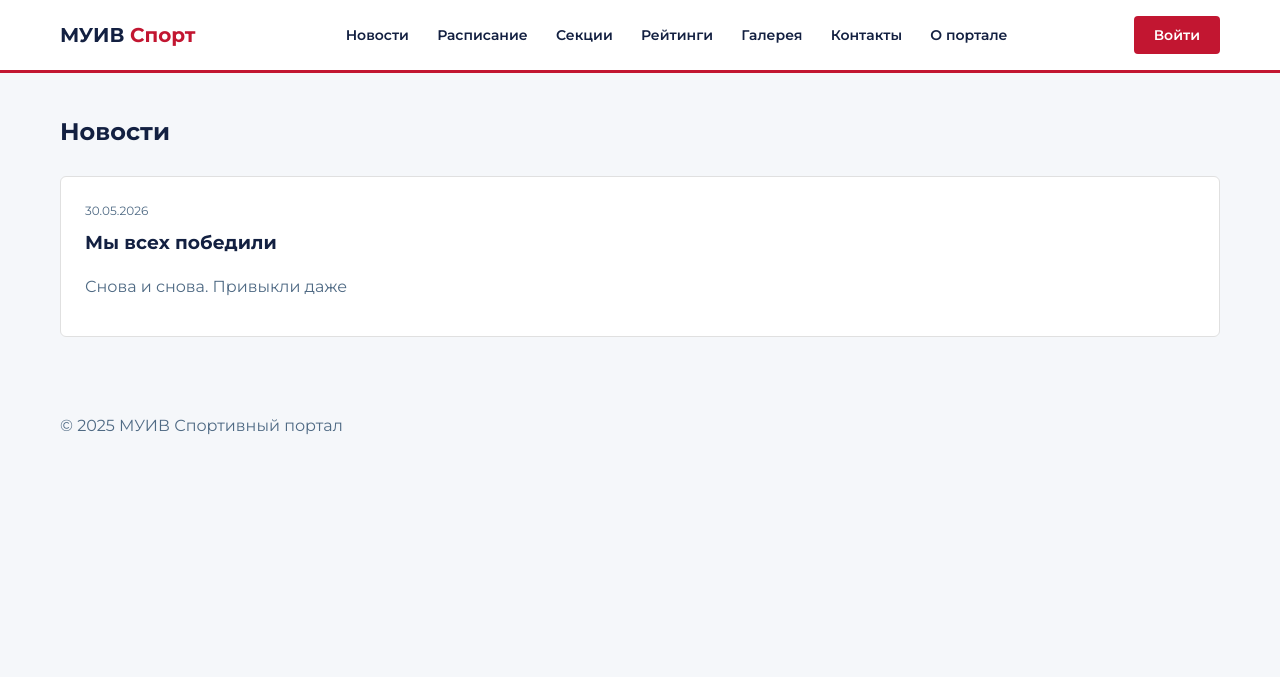
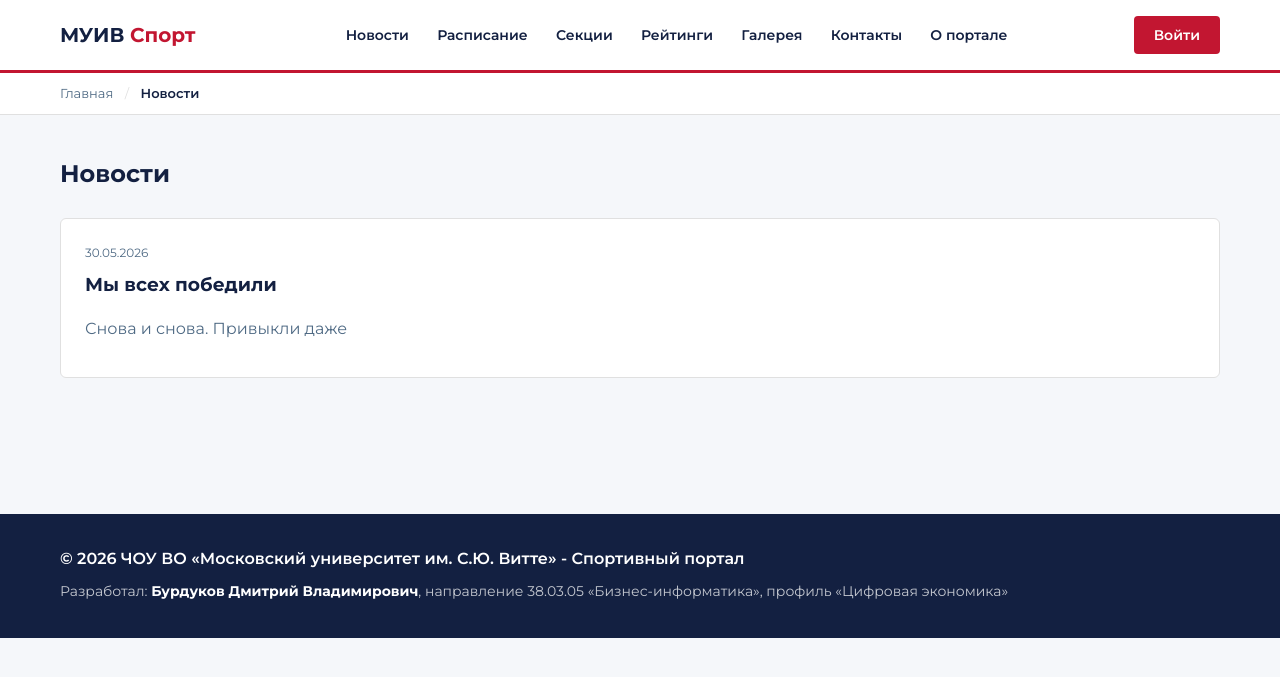
Before and after one commit to Dim-Dim-git/vitte-sport, a Django app: page /news/ in a window 1280 px wide. Shown: the top 677 px of the page. Run offline with Django 5.2, Linux system fonts and the light colour scheme; data comes from the database, SQL or seed files in the repository.

Commit message:
Add author footer and breadcrumbs block to base.html

```diff
--- a/templates/base.html
+++ b/templates/base.html
@@ -31,11 +31,22 @@
     </div>
   </div>
 
+  <div style="background: white; border-bottom: 1px solid var(--border); padding: 10px 0; font-size: 13px;">
+    <div class="container">
+      {% block breadcrumbs %}
+        <a href="/" style="color: var(--muted); font-weight: 500;">Главная</a>
+      {% endblock %}
+    </div>
+  </div>
+
   {% block content %}{% endblock %}
 
-  <footer>
+<footer style="background: var(--dark); color: white; margin-top: 60px; padding: 32px 0 24px;">
     <div class="container">
-      <p>© 2025 МУИВ Спортивный портал</p>
+      <p style="color: white; font-weight: 600; margin-bottom: 8px;">© 2026 ЧОУ ВО «Московский университет им. С.Ю. Витте» - Спортивный портал</p>
+      <p style="color: rgba(255,255,255,.75); font-size: 14px;">
+        Разработал: <strong style="color: white;">Бурдуков Дмитрий Владимирович</strong>, направление 38.03.05 «Бизнес-информатика», профиль «Цифровая экономика»
+      </p>
     </div>
   </footer>
 
--- a/templates/news.html
+++ b/templates/news.html
@@ -1,6 +1,12 @@
 {% extends 'base.html' %}
 
 {% block title %}Новости — МУИВ Спорт{% endblock %}
+
+{% block breadcrumbs %}
+  <a href="/" style="color: var(--muted); font-weight: 500;">Главная</a>
+  <span style="color: var(--border); margin: 0 8px;">/</span>
+  <span style="color: var(--dark); font-weight: 600;">Новости</span>
+{% endblock %}
 
 {% block content %}
 <div class="container" style="padding-top: 40px; padding-bottom: 60px;">
```
